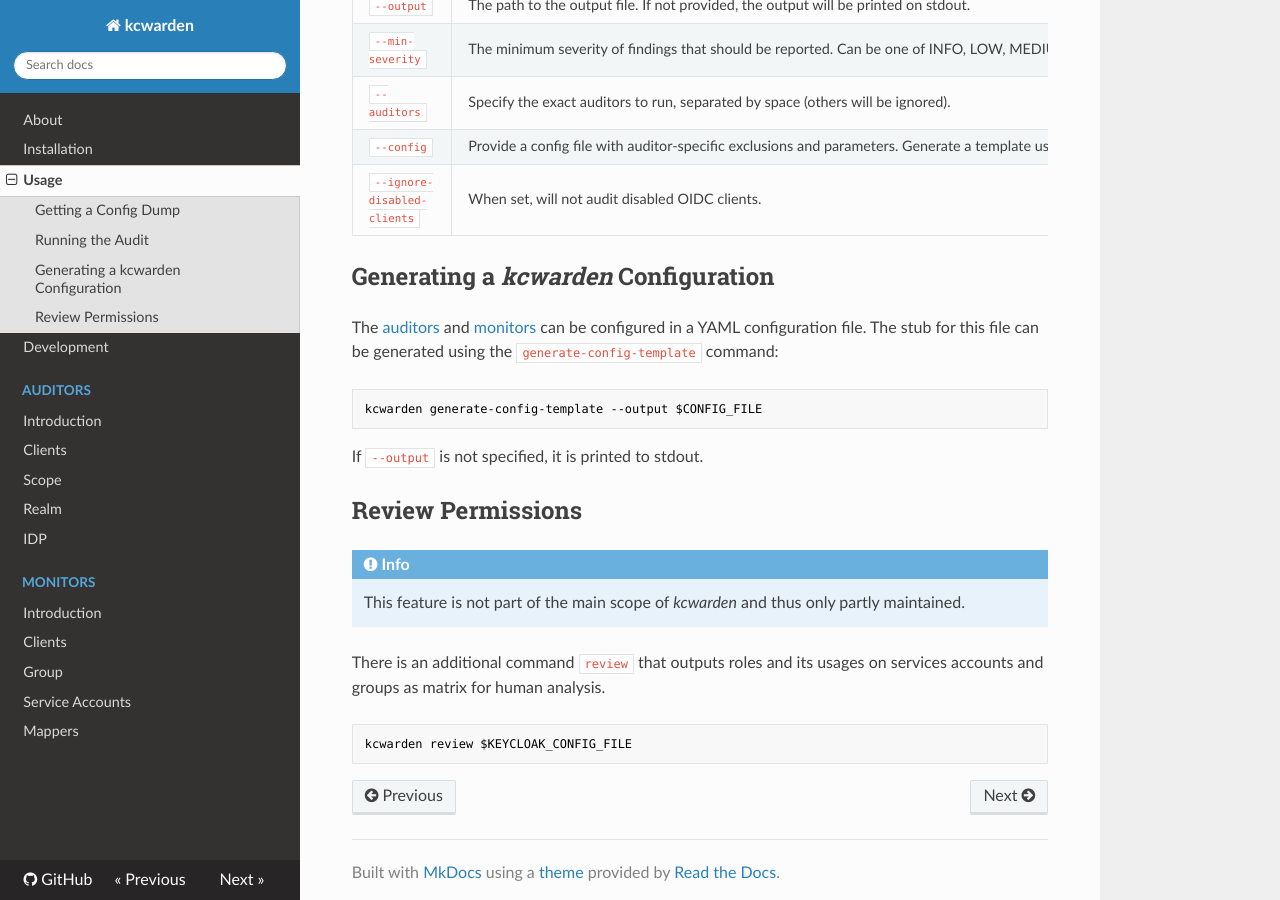
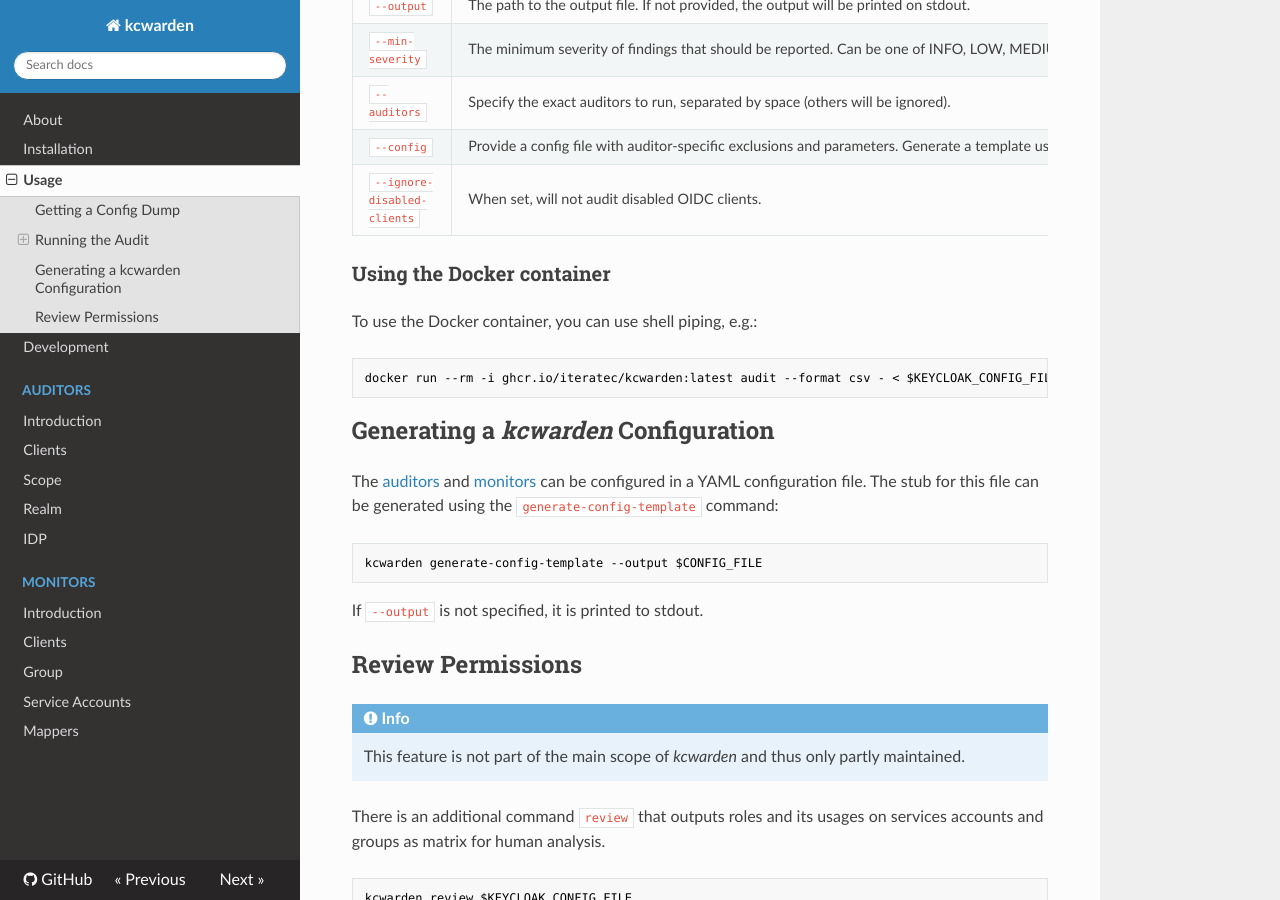
Before and after one commit to iteratec/kcwarden, an MkDocs documentation site: the page built from docs/usage.md, in a window 1280 px wide and 900 px high, scrolled down 1153 px. Built offline with MkDocs 1.6.1, drawn with Linux system fonts in a browser that asks for light colours; nearby versions of some CDN libraries.

Commit message:
Extend docs regarding container usage

````diff
--- a/docs/usage.md
+++ b/docs/usage.md
@@ -51,6 +51,14 @@
 | `--config`                  | Provide a config file with auditor-specific exclusions and parameters. Generate a template using [generate-config-template](#generate-config-template). |
 | `--ignore-disabled-clients` | When set, will not audit disabled OIDC clients.                                                                                                         |
 
+### Using the Docker container
+
+To use the Docker container, you can use shell piping, e.g.:
+
+```shell
+docker run --rm -i ghcr.io/iteratec/kcwarden:latest audit --format csv - < $KEYCLOAK_CONFIG_FILE > results.csv
+```
+
 ## Generating a _kcwarden_ Configuration {: #generate-config-template}
 
 The [auditors](./auditors/index.md) and [monitors](./monitors/index.md) can be configured in a YAML configuration file.
````
Also changed, not shown: docs/installation.md (+1 -1 lines).
